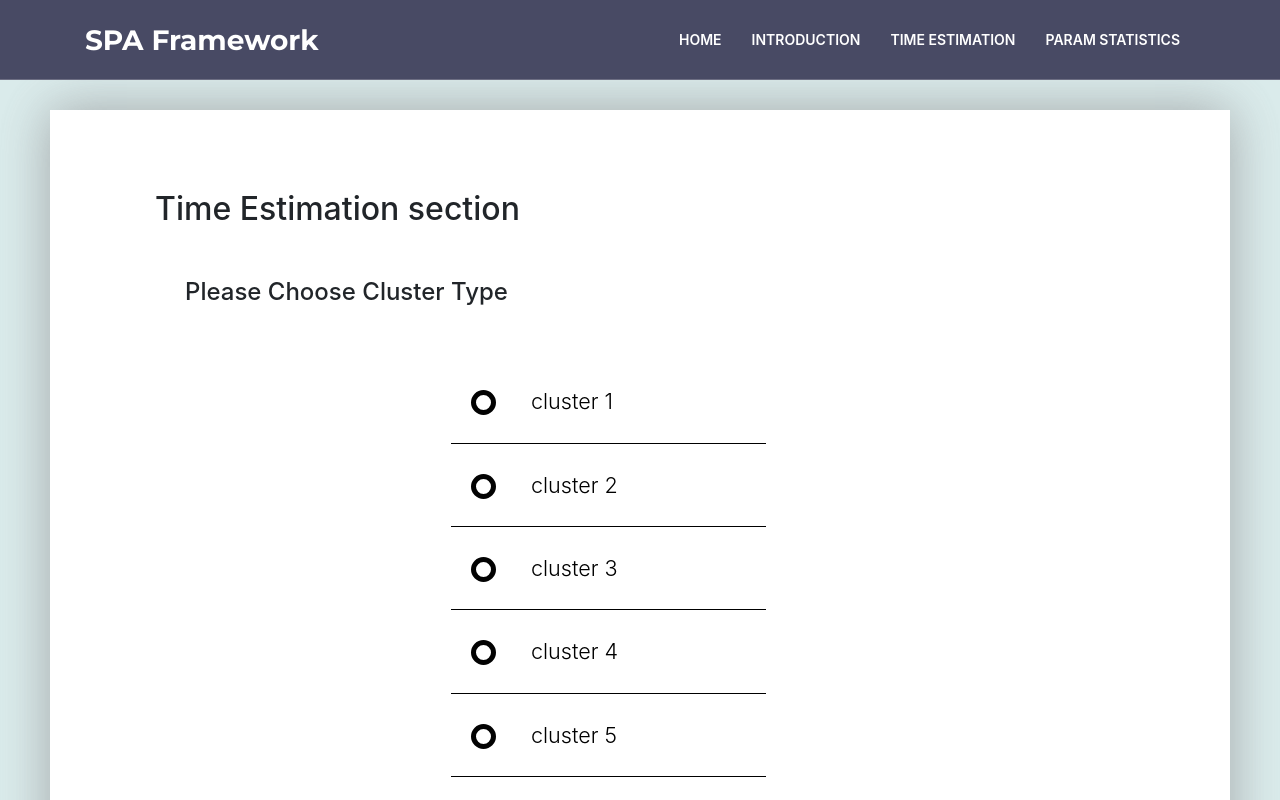
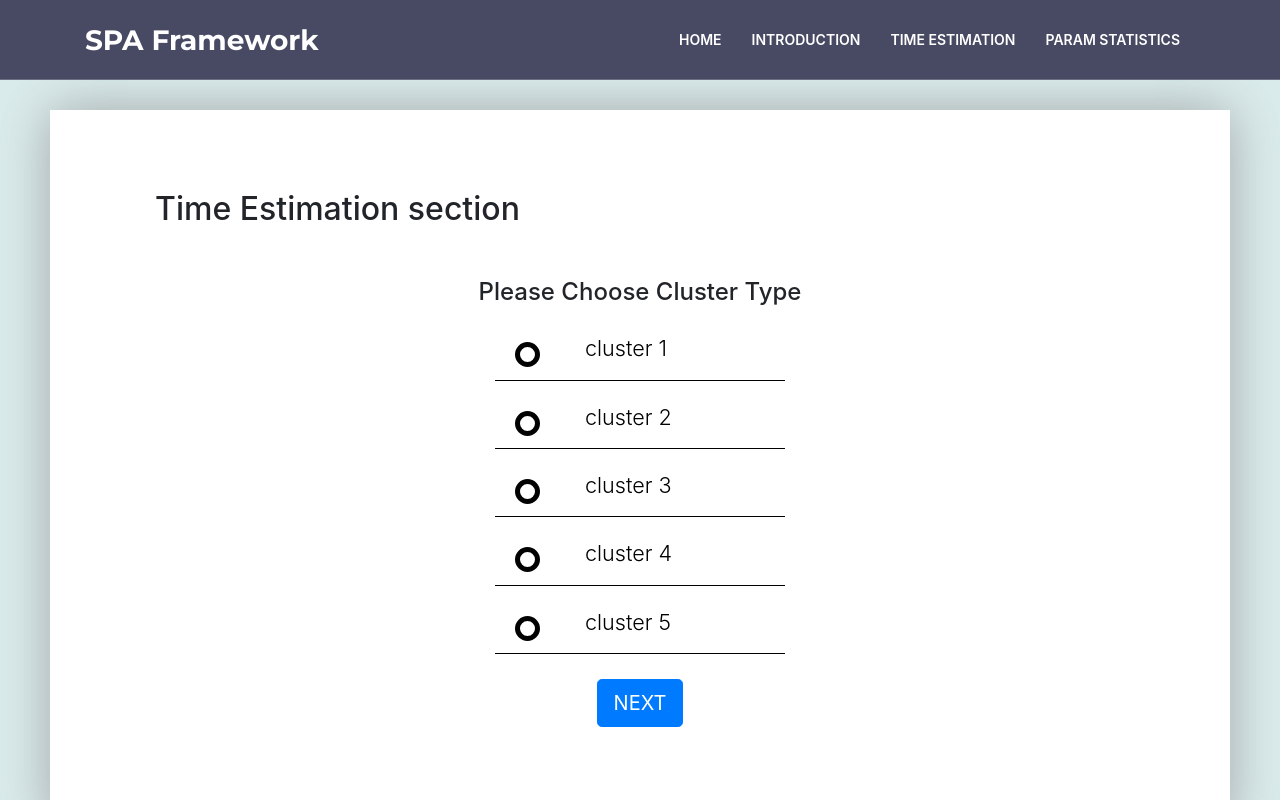
Before and after one commit to o-star/SPA_Project, a React (Create React App) app in the folder client/: page /estimate in a window 1280 px wide. Shown: the top 800 px of the page. Built offline with nearby package versions, Linux system fonts and the light colour scheme.

Commit message:
estimation page appname view complete

```diff
--- a/client/src/assets/css/SelectContents.css
+++ b/client/src/assets/css/SelectContents.css
@@ -1,21 +1,38 @@
   .clustercontainer {
       width: 100%;
-      align-items: center;
-      padding: 0 0 0 30%;
   }
 
   .clustercontainer ul{
     border:5px solid #fff;
-    position: relative;
     list-style: none;
     margin: 0;
     padding: 0;
     overflow: auto;
   }
 
-  .buttonsection {
-    margin-top: 20px;
-    padding-left: 36%;
+  .subcontainer {
+    margin-left: auto;
+    margin-right: auto;
+    width: 30%;
+  }
+
+  .subtitle {
+    text-align: center;
+    margin: 50px 0 0 0;
+  }
+
+  .onebuttonsection {
+    margin-left: auto;
+    margin-right: auto;
+    text-align: center;
+    width: 500px;
+  }
+
+  .twobuttonsection {
+    margin-left: auto;
+    margin-right: auto;
+    text-align: center;
+    width: 500px;
   }
 
   .buttonstyle {
@@ -42,8 +59,8 @@
     position: relative;
     font-weight: 300;
     font-size: 1.35em;
-    padding: 15px 25px 15px 80px;
-    margin: 10px auto;
+    padding: 15px 25px 10px 90px;
+    margin: 5px auto;
     z-index: 9;
     cursor: pointer;
     -webkit-transition: all 0.25s linear;
--- a/client/src/components/contents/EstimateContents.js
+++ b/client/src/components/contents/EstimateContents.js
@@ -2,6 +2,7 @@ import React, { useEffect, useState } from 'react'
 
 import SelectCluster from './selectcontents/SelectCluster'
 import SelectAppname from './selectcontents/SelectAppname'
+import SelectParams from './selectcontents/SelectParams'
 
 export default function EstimateContents() {
     const [cluster, setCluster] = useState(null)
@@ -9,23 +10,31 @@ export default function EstimateContents() {
     const [contentsnum, setContentsnum] = useState(1);
 
     useEffect(() => {
-        if (appname != null) setContentsnum(3);
+        if (appname !== null) setContentsnum(3);
         else if (cluster !== null) setContentsnum(2);
-        else if (cluster == null && contentsnum != 1) setContentsnum(1);
+        else if (cluster == null && contentsnum !== 1) setContentsnum(1);
     })
 
-    const onClusterNext = (clustervalue) => {
+    const onClusterChange = (clustervalue) => {
         setCluster(clustervalue);
-    }
+    }  // 자식 컴포넌트에서 cluster value update를 위해
+
+    const onAppnameChange = (namevalue) => {
+        setAppname(namevalue);
+    }   //자식 컴포넌트에서 appname value update를 위해
 
     let subcontents = <div></div>;
     switch (contentsnum) {
         case 1:
-            subcontents = <SelectCluster onClusterNext={onClusterNext} />
+            subcontents = <SelectCluster onClusterNext={onClusterChange} />
             break;
         case 2:
-            subcontents = <SelectAppname />
+            subcontents = <SelectAppname cluster={cluster} onClusterBack={onClusterChange}
+                onAppnameNext={onAppnameChange} />
             break;
+        case 3:
+            subcontents = <SelectParams cluster={cluster} appname={appname}
+                onAppnameBack={onAppnameChange} />
     }
 
     return (
--- a/client/src/components/contents/selectcontents/SelectAppname.js
+++ b/client/src/components/contents/selectcontents/SelectAppname.js
@@ -2,36 +2,53 @@ import React from 'react'
 import { Button } from 'react-bootstrap'
 import '../../../assets/css/SelectContents.css'
 
-export default function SelectAppname() {
+export default function SelectAppname(props) {
+
+    let clickvalue = null;
+
+    const onnRadioClick = (e) => {
+        clickvalue = e.target.value;
+    }
+
+    const onBackClick = () => {
+        props.onClusterBack(null);
+    }
+
+    const onNextClick = (e) => {
+        e.preventDefault();
+        if (clickvalue !== null) props.onAppnameNext(clickvalue);
+    }
+
     return (
         <div>
-            <h4 style={{ margin: '50px 0 0 30px' }}>Please Choose App Name Type</h4>
-            <div className="clustercontainer py-5">
+            <h4 className="subtitle">Cluster Type : <strong style={{ color: 'red' }}>{props.cluster}</strong></h4>
+            <h4 className="subtitle">Please Choose App Name Type</h4>
+            <div className="clustercontainer">
                 <div className="row">
-                    <div className="col-lg-6">
+                    <div className="subcontainer">
                         <ul className="listStyle">
                             <li className="listStyle">
-                                <input type="radio" id="app1" value="appname 1" name="ProjectType" />
+                                <input type="radio" id="app1" value="appname 1" name="ProjectType" onChange={onnRadioClick} />
                                 <label for="app1">appname 1</label>
                                 <div class="check" />
                             </li>
                             <li className="listStyle">
-                                <input type="radio" id="app2" value="appname 2" name="ProjectType" />
+                                <input type="radio" id="app2" value="appname 2" name="ProjectType" onChange={onnRadioClick} />
                                 <label for="app2">appname 2</label>
                                 <div class="check" />
                             </li>
                             <li className="listStyle">
-                                <input type="radio" id="app3" value="appname 3" name="ProjectType" />
+                                <input type="radio" id="app3" value="appname 3" name="ProjectType" onChange={onnRadioClick} />
                                 <label for="app3">appname 3</label>
                                 <div class="check" />
                             </li>
                             <li className="listStyle">
-                                <input type="radio" id="app4" value="appname 4" name="ProjectType" />
+                                <input type="radio" id="app4" value="appname 4" name="ProjectType" onChange={onnRadioClick} />
                                 <label for="app4">appname 4</label>
                                 <div class="check" />
                             </li>
                             <li className="listStyle">
-                                <input type="radio" id="app5" value="appname 5" name="ProjectType" />
+                                <input type="radio" id="app5" value="appname 5" name="ProjectType" onChange={onnRadioClick} />
                                 <label for="app5">appname 5</label>
                                 <div class="check" />
                             </li>
@@ -39,10 +56,10 @@ export default function SelectAppname() {
                     </div>
                 </div>
             </div>
-            <div className="buttonsection">
-                <Button className="btn-lg btn-danger buttonstyle"> back </Button>
-                <Button className="btn-lg buttonstyle"> next </Button>
+            <div className="twobuttonsection">
+                <Button className="btn-lg btn-danger buttonstyle" onClick={onBackClick}> BACK </Button>
+                <Button className="btn-lg buttonstyle" onClick={onNextClick}> NEXT </Button>
             </div>
-        </div>
+        </div >
     );
 }
--- a/client/src/components/contents/selectcontents/SelectCluster.js
+++ b/client/src/components/contents/selectcontents/SelectCluster.js
@@ -1,50 +1,50 @@
 import React from 'react'
+import { Button } from 'react-bootstrap'
 
 import '../../../assets/css/SelectContents.css'
 
 export default function SelectCluster(props) {
 
-    let clickvalue;
+    let clickvalue = null;
 
-    const radioOnclick = (e) => {
+    const onnRadioClick = (e) => {
         clickvalue = e.target.value;
     }
 
-    const submitOnclick = (e) => {
+    const onNextClick = (e) => {
         e.preventDefault();
-        props.onClusterNext(clickvalue);
+        if (clickvalue !== null) props.onClusterNext(clickvalue);
     }
 
     return (
         <div>
-            <h4 style={{ margin: '50px 0 0 30px' }}>Please Choose Cluster Type</h4>
-            <form onSubmit={submitOnclick}>
-                <div className="clustercontainer py-5">
+            <h4 className="subtitle">Please Choose Cluster Type</h4>
+            <div className="clustercontainer">
                 <div className="row">
-                        <div className="col-lg-6">
+                    <div className="subcontainer">
                         <ul className="listStyle">
                             <li className="listStyle">
-                                    <input type="radio" id="new-Website" value="cluster 1" name="ProjectType" onChange={radioOnclick} />
+                                <input type="radio" id="new-Website" value="cluster 1" name="ProjectType" onChange={onnRadioClick} />
                                 <label for="new-Website">cluster 1</label>
                                 <div class="check" />
                             </li>
                             <li className="listStyle">
-                                    <input type="radio" id="wr-wcs" value="cluster 2" name="ProjectType" onChange={radioOnclick} />
+                                <input type="radio" id="wr-wcs" value="cluster 2" name="ProjectType" onChange={onnRadioClick} />
                                 <label for="wr-wcs">cluster 2</label>
                                 <div class="check" />
                             </li>
                             <li className="listStyle">
-                                    <input type="radio" id="g-wcs" value="cluster 3" name="ProjectType" onChange={radioOnclick} />
+                                <input type="radio" id="g-wcs" value="cluster 3" name="ProjectType" onChange={onnRadioClick} />
                                 <label for="g-wcs">cluster 3</label>
                                 <div class="check" />
                             </li>
                             <li className="listStyle">
-                                    <input type="radio" id="e-wcs" value="cluster 4" name="ProjectType" onChange={radioOnclick} />
+                                <input type="radio" id="e-wcs" value="cluster 4" name="ProjectType" onChange={onnRadioClick} />
                                 <label for="e-wcs">cluster 4</label>
                                 <div class="check" />
                             </li>
                             <li className="listStyle">
-                                    <input type="radio" id="wm-wcs" value="cluster 5" name="ProjectType" onChange={radioOnclick} />
+                                <input type="radio" id="wm-wcs" value="cluster 5" name="ProjectType" onChange={onnRadioClick} />
                                 <label for="wm-wcs">cluster 5</label>
                                 <div class="check" />
                             </li>
@@ -52,11 +52,9 @@ export default function SelectCluster(props) {
                     </div>
                 </div>
             </div>
-                <div className="buttonsection">
-                    <input type="submit" value="back" className="btn-lg btn-danger buttonstyle" />
-                    <input type="submit" value="next" className="btn-lg btn-primary buttonstyle" />
+            <div className="onebuttonsection center-block">
+                <Button className="btn-lg buttonstyle" onClick={onNextClick}> NEXT </Button>
             </div>
-            </form>
         </div>
     );
 }
--- /dev/null
+++ b/client/src/components/contents/selectcontents/SelectParams.js
@@ -0,0 +1,28 @@
+import React from 'react'
+import { Button } from 'react-bootstrap'
+
+export default function SelectParams(props) {
+
+    const onBackClick = () => {
+        props.onAppnameBack(null);
+    }
+
+    return (
+        <div>
+            <h4 className="subtitle">Cluster Type : <strong style={{ color: 'red' }}>{props.cluster}</strong></h4>
+            <h4 className="subtitle">App Name : <strong style={{ color: 'red' }}>{props.appname}</strong></h4>
+            <h4 className="subtitle">Please Choose App Name Type</h4>
+            <div className="clustercontainer">
+                <div className="row">
+                    <div className="subcontainer">
+                        <div>empty</div>
+                    </div>
+                </div>
+            </div>
+            <div className="twobuttonsection">
+                <Button className="btn-lg btn-danger buttonstyle" onClick={onBackClick}> BACK </Button>
+                <Button className="btn-lg buttonstyle"> SUBMIT </Button>
+            </div>
+        </div >
+    );
+}
```
Lines whose indentation alone changed are shown as unchanged.
